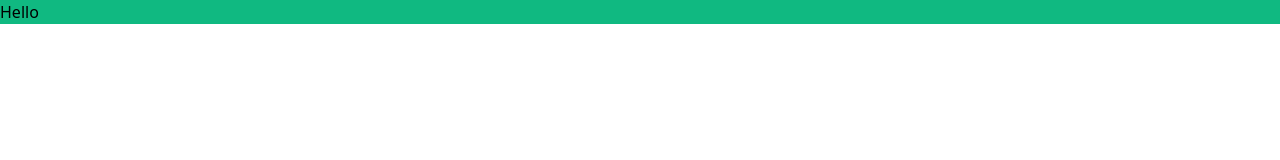
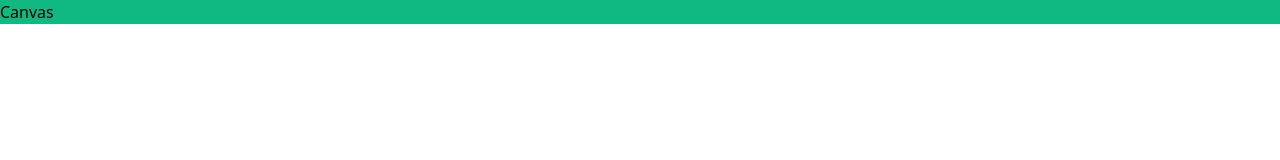
Before and after one commit to pawanbhatta178/computerVisionWeb, a React (Create React App) app: page / in a window 1280 px wide. Shown: the top 160 px of the page. Built offline with nearby package versions, Linux system fonts and the light colour scheme.

Commit message:
Canvas component started

```diff
--- a/public/index.html
+++ b/public/index.html
@@ -7,37 +7,17 @@
     <meta name="theme-color" content="#000000" />
     <meta
       name="description"
-      content="Web site created using create-react-app"
+      content="Basic concepts of Computer Vision applied to web."
     />
     <link rel="apple-touch-icon" href="%PUBLIC_URL%/logo192.png" />
-    <!--
-      manifest.json provides metadata used when your web app is installed on a
-      user's mobile device or desktop. See https://developers.google.com/web/fundamentals/web-app-manifest/
-    -->
+
     <link rel="manifest" href="%PUBLIC_URL%/manifest.json" />
-    <!--
-      Notice the use of %PUBLIC_URL% in the tags above.
-      It will be replaced with the URL of the `public` folder during the build.
-      Only files inside the `public` folder can be referenced from the HTML.
 
-      Unlike "/favicon.ico" or "favicon.ico", "%PUBLIC_URL%/favicon.ico" will
-      work correctly both with client-side routing and a non-root public URL.
-      Learn how to configure a non-root public URL by running `npm run build`.
-    -->
-    <title>React App</title>
+    <title>Image Fiddle</title>
   </head>
   <body class="h-screen">
     <noscript>You need to enable JavaScript to run this app.</noscript>
     <div id="root" class="h-full"></div>
-    <!--
-      This HTML file is a template.
-      If you open it directly in the browser, you will see an empty page.
 
-      You can add webfonts, meta tags, or analytics to this file.
-      The build step will place the bundled scripts into the <body> tag.
-
-      To begin the development, run `npm start` or `yarn start`.
-      To create a production bundle, use `npm run build` or `yarn build`.
-    -->
   </body>
 </html>
--- a/src/App.tsx
+++ b/src/App.tsx
@@ -1,8 +1,10 @@
 import React from 'react';
+import { Canvas } from "./components/Canvas";
 
 function App() {
   return (
-    <div className="bg-green-500">Hello
+    <div className="bg-green-500 w-screen h-">
+      <Canvas/>
     </div>
   );
 }
--- /dev/null
+++ b/src/components/Canvas.tsx
@@ -0,0 +1,17 @@
+import React from 'react'
+
+
+interface CanvasProps{
+    className?: string;
+}
+
+
+const Canvas:React.FC<CanvasProps> = ({className}) => {
+    return (
+        <div className={`h-full w-full ${className}`}>
+            Canvas
+        </div>
+    )
+}
+
+export { Canvas }
```
